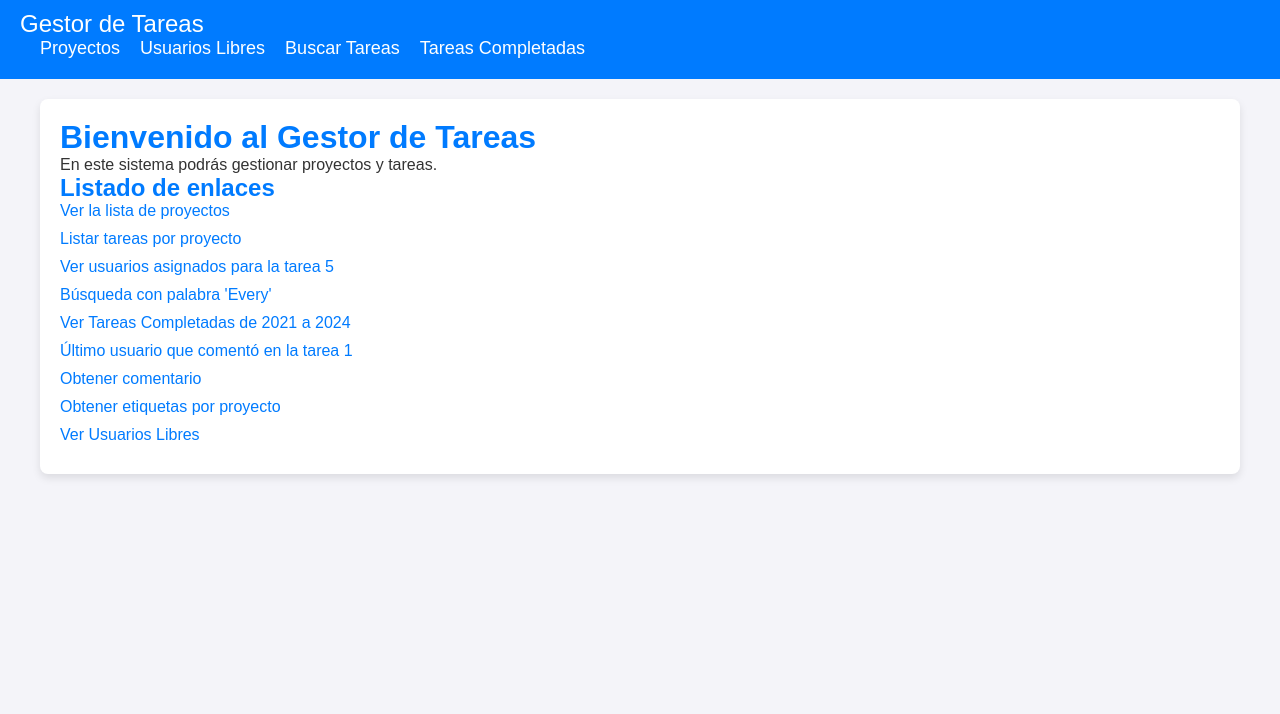
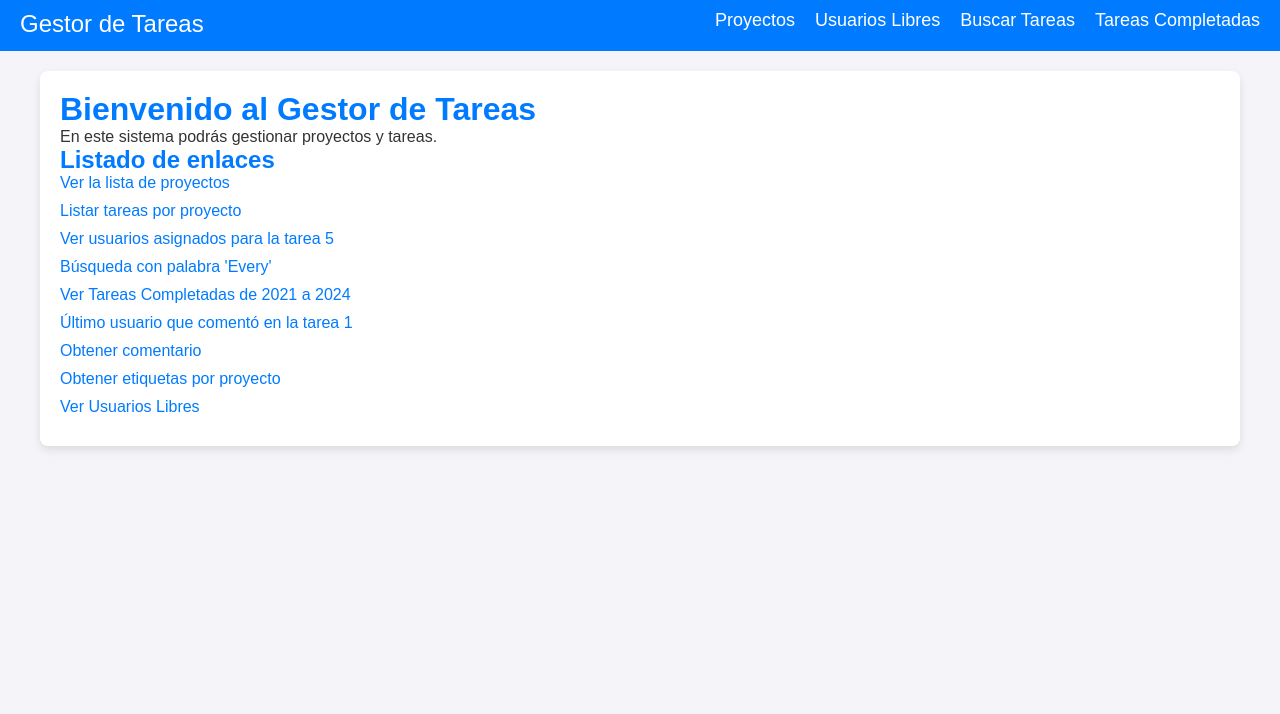
Before and after one commit to mohies/Practica_Creaci-n_de_Modelos, a Django app: page / in a window 1280 px wide. Shown: the top 714 px of the page. Run offline with Django 5.2, Linux system fonts and the light colour scheme.

Commit message:
hecho hasta el 3

```diff
--- a/gtareas/templates/gtareas/base.html
+++ b/gtareas/templates/gtareas/base.html
@@ -3,7 +3,7 @@
 <head>
     <meta charset="UTF-8">
     <meta name="viewport" content="width=device-width, initial-scale=1.0">
-    <title>Gestor de Tareas</title>
+    <title>{% block cabecera %}Gestor de Tareas{% endblock %}</title>
 
     <!-- Estilos personalizados -->
     <style>
@@ -22,39 +22,41 @@
         }
 
         /* Estilo para el contenedor del menú */
-        nav {
+        #navegacion {
             background-color: #007bff;
             padding: 10px 20px;
+            display: flex;
+            justify-content: space-between;
         }
 
-        nav .navbar-brand {
+        #marcaNavegacion {
             color: white;
             font-size: 24px;
             text-decoration: none;
         }
 
-        nav .navbar-nav {
+        #listaNavegacion {
             list-style: none;
             display: flex;
             margin-left: auto;
         }
 
-        nav .nav-item {
+        #elementoNavegacion {
             margin-left: 20px;
         }
 
-        nav .nav-link {
+        #enlaceNavegacion {
             color: white;
             text-decoration: none;
             font-size: 18px;
         }
 
-        nav .nav-link:hover {
+        #enlaceNavegacion:hover {
             text-decoration: underline;
         }
 
         /* Contenedor de contenido */
-        .container {
+        #contenedor {
             max-width: 1200px;
             margin: 20px auto;
             padding: 20px;
@@ -102,34 +104,16 @@
 <body>
 
     <!-- Menú de navegación superior -->
-    <nav>
-        <a class="navbar-brand" href="{% url 'index' %}">Gestor de Tareas</a>
-        <ul class="navbar-nav">
-            <li class="nav-item">
-                <a class="nav-link" href="{% url 'lista_proyectos' %}">Proyectos</a>
-            </li>
-            <li class="nav-item">
-                <a class="nav-link" href="{% url 'usuarios_sin_tareas' %}">Usuarios Libres</a>
-            </li>
-            <li class="nav-item">
-                <a class="nav-link" href="{% url 'lista_tareas_por_observacion' 'Every' %}">Buscar Tareas</a>
-            </li>
-            <li class="nav-item">
-                <a class="nav-link" href="{% url 'dame_tareas_por_anio' 2021 2024 %}">Tareas Completadas</a>
-            </li>
-        </ul>
-    </nav>
+    {% include 'gtareas/header.html' %}
 
-
-    <div class="container mt-4">
-        {% block content %}
+    <!-- Contenedor de contenido principal -->
+    <div id="contenedor">
+        {% block contenido %}
 
         {% endblock %}
     </div>
 
-    <footer>
-        <p>2024 Gestor de Tareas. Todos los derechos reservados.</p>
-    </footer>
+    {% include 'gtareas/footer.html' %}
 
 </body>
 </html>
--- /dev/null
+++ b/gtareas/templates/gtareas/footer.html
@@ -0,0 +1,4 @@
+<!-- footer.html -->
+<footer>
+    <p>2024 Gestor de Tareas. Todos los derechos reservados.</p>
+</footer>
--- /dev/null
+++ b/gtareas/templates/gtareas/header.html
@@ -0,0 +1,19 @@
+<header>
+<nav id="navegacion">
+    <a id="marcaNavegacion" href="{% url 'index' %}">Gestor de Tareas</a>
+    <ul id="listaNavegacion">
+        <li id="elementoNavegacion">
+            <a id="enlaceNavegacion" href="{% url 'lista_proyectos' %}">Proyectos</a>
+        </li>
+        <li id="elementoNavegacion">
+            <a id="enlaceNavegacion" href="{% url 'usuarios_sin_tareas' %}">Usuarios Libres</a>
+        </li>
+        <li id="elementoNavegacion">
+            <a id="enlaceNavegacion" href="{% url 'lista_tareas_por_observacion' 'Every' %}">Buscar Tareas</a>
+        </li>
+        <li id="elementoNavegacion">
+            <a id="enlaceNavegacion" href="{% url 'dame_tareas_por_anio' 2021 2024 %}">Tareas Completadas</a>
+        </li>
+    </ul>
+</nav>
+<header>
--- a/gtareas/templates/index.html
+++ b/gtareas/templates/index.html
@@ -1,6 +1,6 @@
 {% extends 'gtareas/base.html' %}
 
-{% block content %}
+{% block contenido %}
     <h1>Bienvenido al Gestor de Tareas</h1>
     <p>En este sistema podrás gestionar proyectos y tareas.</p>
 
```
